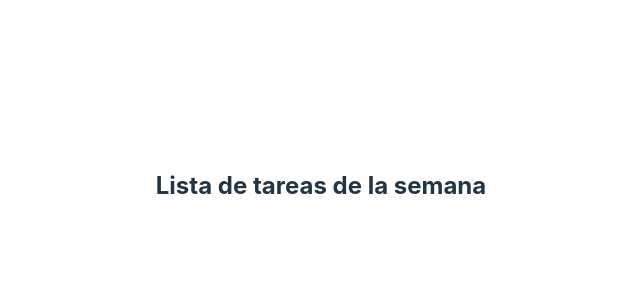
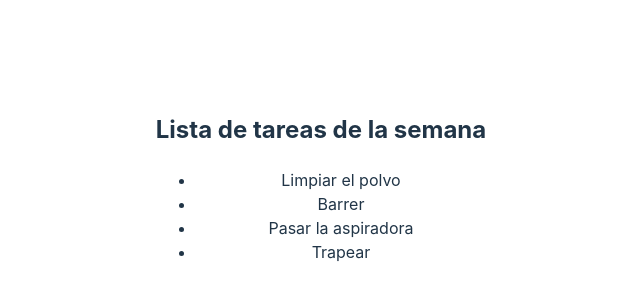
Before and after one commit to JMarioGilD/my-react-task-list, a React (Vite) app: page / in a window 1280 px wide. Shown: the part 214-514 px from the top of the page, without its empty margins (319-959 px from the left). Built offline with nearby package versions, Linux system fonts and the light colour scheme.

Commit message:
agregando informacion al componente tasklist

```diff
--- a/src/App.jsx
+++ b/src/App.jsx
@@ -1,12 +1,14 @@
 
 import './App.css'
 import Header from './Components/Header'
+import TaskList from './Components/TaskList'
 
 export default function App() {
 
   return (
     <div>
       <Header />
+      <TaskList />
     </div>
   )
 }
--- a/src/Components/TaskList.jsx
+++ b/src/Components/TaskList.jsx
@@ -0,0 +1,14 @@
+function TaskList() {
+    return (
+        <div>
+            <ul>
+              <li>Limpiar el polvo</li>
+              <li>Barrer</li>
+              <li>Pasar la aspiradora</li>
+              <li>Trapear</li>
+            </ul>
+        </div>
+    )
+}
+
+export default TaskList;
```
